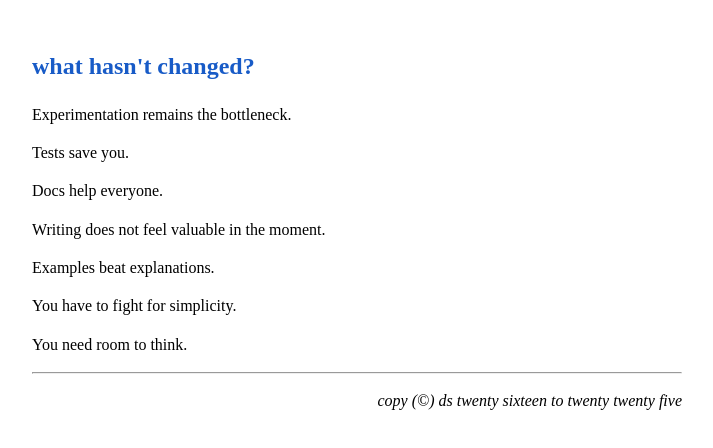
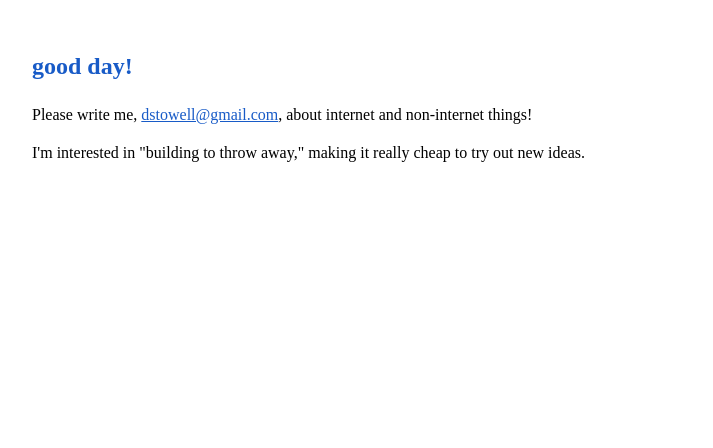
Before and after one commit to dan-stowell/dstowell.org, an Eleventy site: page index.md in a window 1280 px wide. Shown: the whole page, without its empty margins (283-996 px from the left). Built offline with nearby package versions, Linux system fonts and the light colour scheme; Eleventy itself is replaced by a stand-in of ours; files that its build step writes are made by us from their sources.

Commit message:
email address

```diff
--- a/_includes/base.njk
+++ b/_includes/base.njk
@@ -49,8 +49,6 @@
 <div id="main">
   <h2>{{ title }}</h2>
   {{ content | safe }}
-  <hr/>
-  <p id="footer"><i>copy (&copy;) ds twenty sixteen to twenty twenty five</i></p>
 </div>
 </body>
 </html>
--- a/index.md
+++ b/index.md
@@ -1,18 +1,7 @@
 ---
 layout: base.njk
-title: what hasn't changed?
+title: good day!
 ---
+Please write me, [dstowell@gmail.com](mailto:dstowell@gmail.com), about internet and non-internet things!
 
-Experimentation remains the bottleneck.
-
-Tests save you.
-
-Docs help everyone.
-
-Writing does not feel valuable in the moment.
-
-Examples beat explanations.
-
-You have to fight for simplicity.
-
-You need room to think.
+I'm interested in "building to throw away," making it really cheap to try out new ideas.
```
Also changed, not shown: 1 other file.
